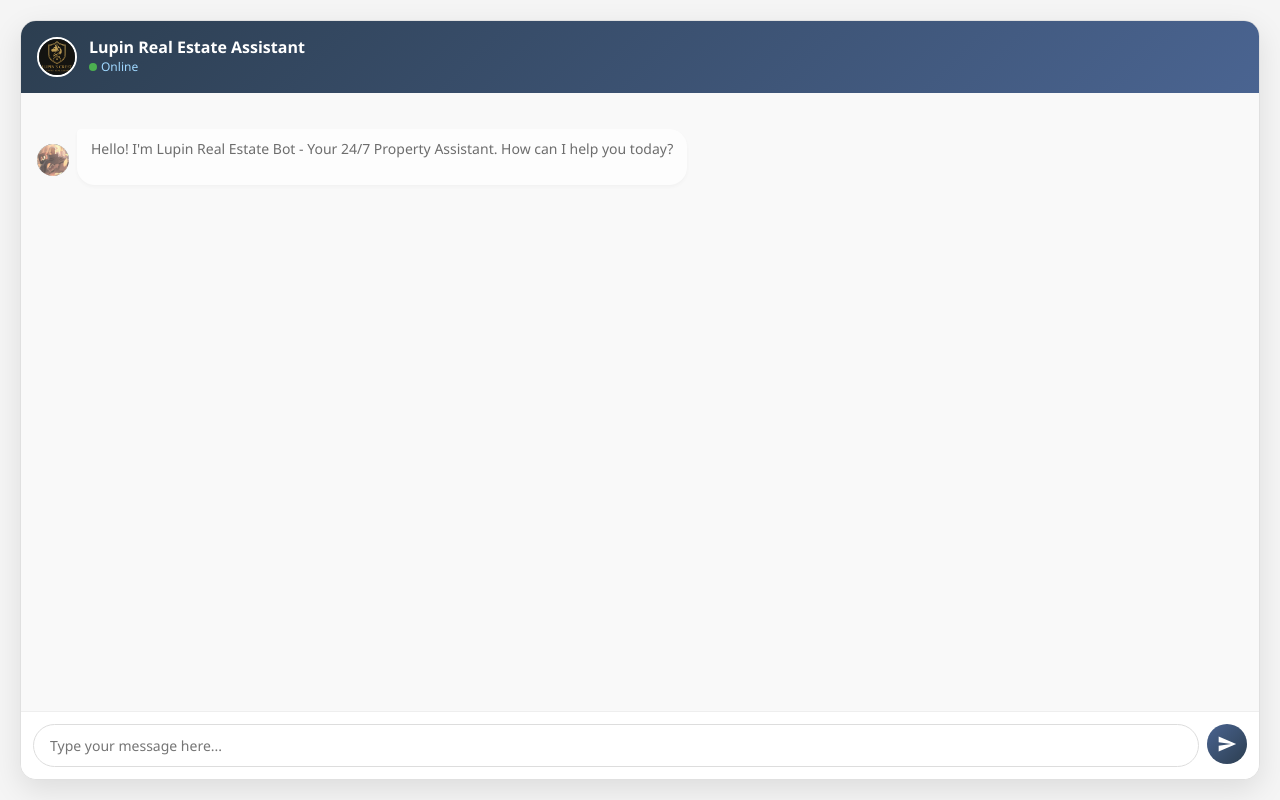
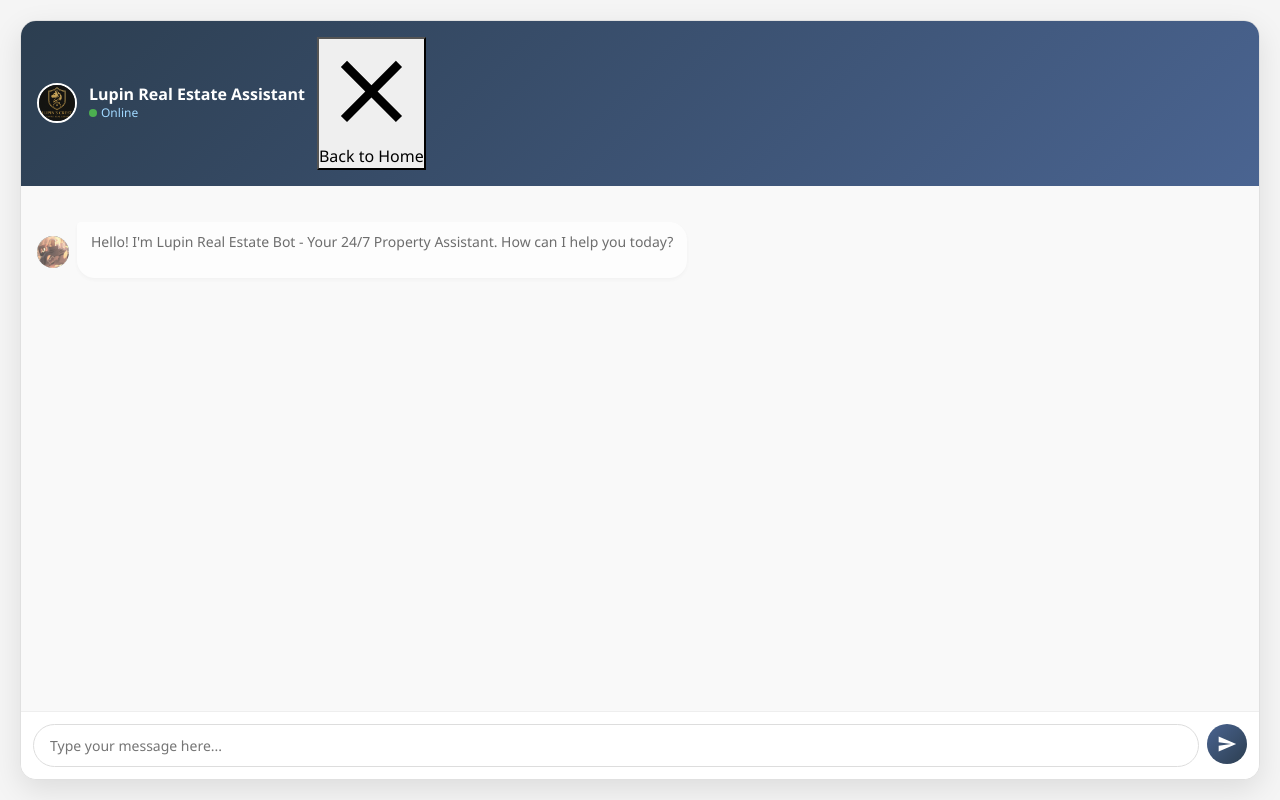
Before and after one commit to LupinRyan/ryanrealestate, a React (Create React App) app: page /chatbot in a window 1280 px wide. Built offline with nearby package versions, Linux system fonts and the light colour scheme.

Commit message:
Update Chatbot.jsx

```diff
--- a/src/components/Chatbot.jsx
+++ b/src/components/Chatbot.jsx
@@ -1,7 +1,9 @@
 import React, { useState, useRef, useEffect } from 'react';
+import { useNavigate } from 'react-router-dom';
 import './styling/Chatbot.css';
 
 const Chatbot = () => {
+  const navigate = useNavigate();
   const [messages, setMessages] = useState([
     { text: "Hello! I'm Lupin Real Estate Bot - Your 24/7 Property Assistant. How can I help you today?", sender: 'bot' }
   ]);
@@ -125,7 +127,7 @@
       "Which service are you interested in?"]],
 
     [/(.*thank|thanks|appreciate.*)/i,
-     ["You're welcome! Remember to check our website for exclusive listings at lupinrealestate.vercel.app",
+     ["You're welcome! Remember to check our website for exclusive listings at ryanrealestate.vercel.app",
       "Happy to help! We're always available at +254 796 299307 for any further questions."]],
 
     [/(.*payment|plan|installment|flexible.*)/i,
@@ -141,7 +143,7 @@
       "🎉 5% discount on cash purchases\n" +
       "🏡 Free legal fees on select properties\n" +
       "👨‍👩‍👧‍👦 Family packages with furniture credit\n" +
-      "View all offers at lupinrealestate.vercel.app/offers"]],
+      "View all offers at ryanrealestate.vercel.app/offers"]],
 
     [/.*/i,
      ["I'm sorry, I didn't understand that. For real estate inquiries, you can ask about:\n" +
@@ -150,12 +152,12 @@
       "- Pricing and payment plans\n" +
       "- Site visits\n" +
       "- Our services\n" +
-      "Or visit lupinrealestate.vercel.app for complete information"]]
+      "Or visit ryanrealestate.vercel.app for complete information"]]
   ];
 
   const findResponse = (input) => {
     if (input.toLowerCase() === 'quit') {
-      return "Thank you for choosing Lupin Real Estate! Remember to visit lupinrealestate.vercel.app for our full listings. Have a wonderful day!";
+      return "Thank you for choosing Lupin Real Estate! Remember to visit ryanrealestate.vercel.app for our full listings. Have a wonderful day!";
     }
 
     for (const [pattern, responses] of pairs) {
@@ -206,6 +208,16 @@
             <h3>Lupin Real Estate Assistant</h3>
             <p className="status">Online</p>
           </div>
+          <button
+            className="chatbot-close-btn"
+            onClick={() => navigate('/')}
+            aria-label="Close chatbot"
+          >
+            <svg xmlns="http://www.w3.org/2000/svg" viewBox="0 0 24 24" fill="currentColor">
+              <path d="M19 6.41L17.59 5 12 10.59 6.41 5 5 6.41 10.59 12 5 17.59 6.41 19 12 13.41 17.59 19 19 17.59 13.41 12z" />
+            </svg>
+            <span className="close-tooltip">Back to Home</span>
+          </button>
         </div>
 
         <div className="chatbot-messages">
```
